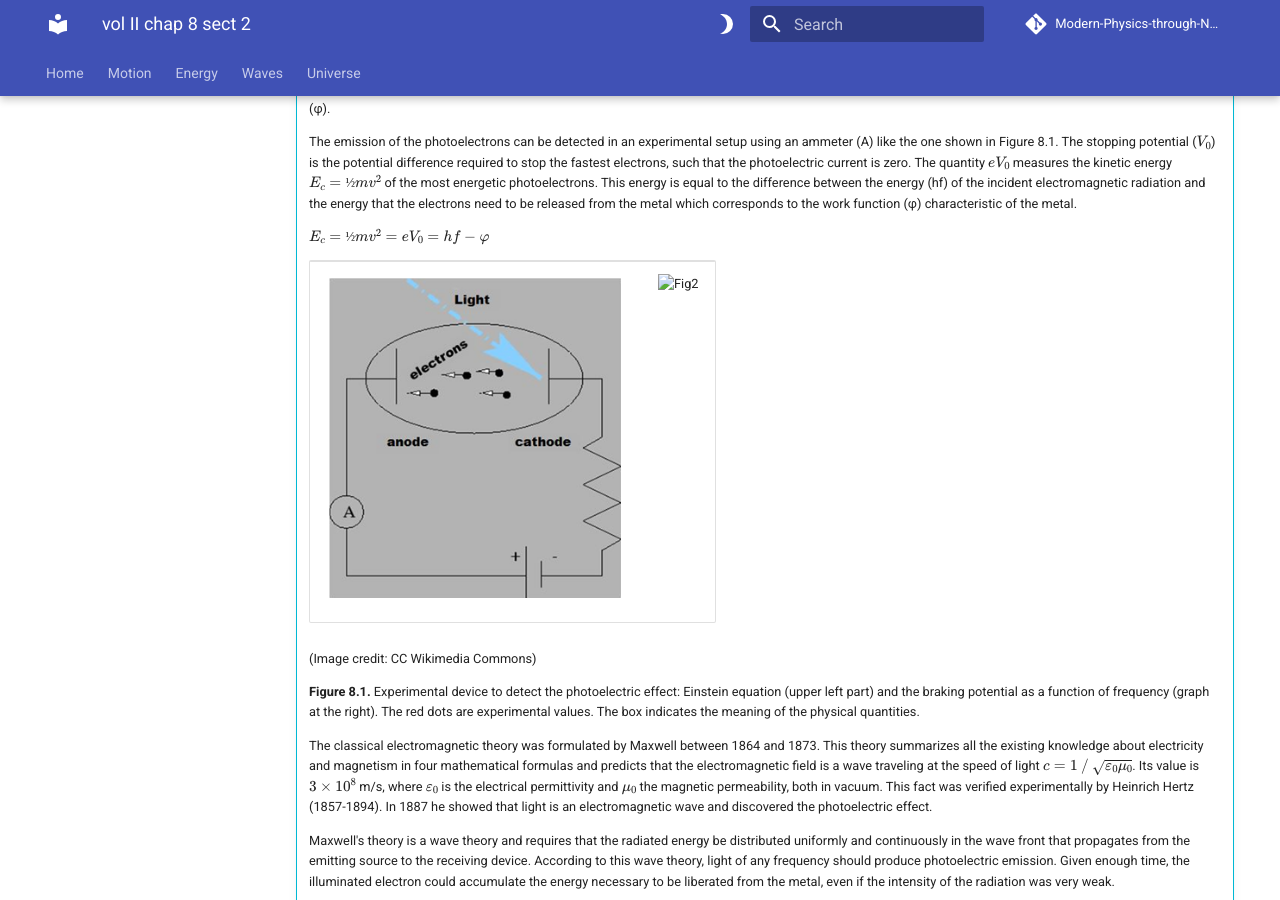
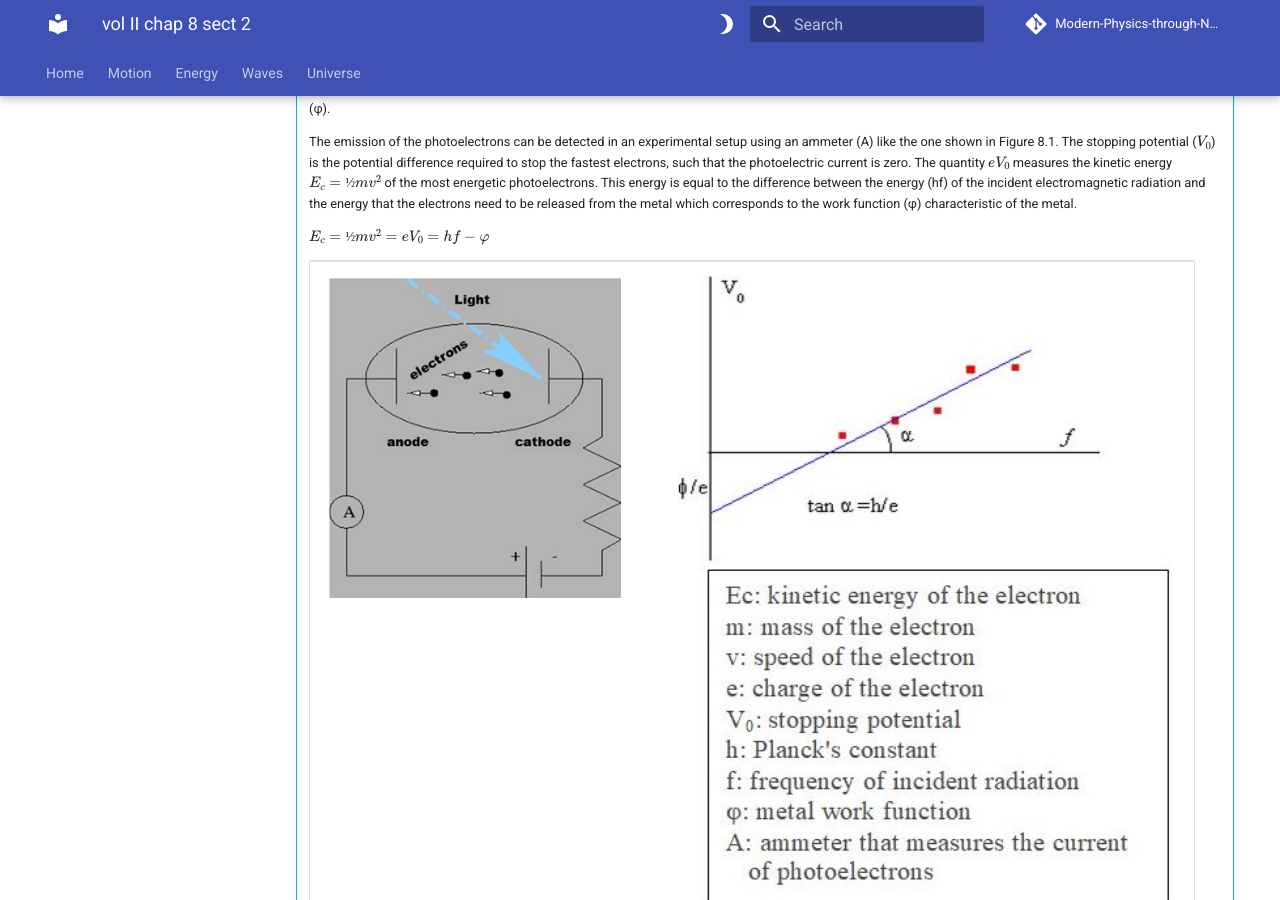
Before and after one commit to modphysnobel/modphysnobel.github.io, an MkDocs documentation site: the page built from docs/vol-II/vol-II-chap-8-sect-2.md, in a window 1280 px wide and 900 px high, scrolled down 1088 px. Built offline with MkDocs 1.6.1 and Material for MkDocs 9.7.7, drawn with Linux system fonts in a browser that asks for light colours; some web fonts are replaced; comment, search, counter and statistics services are not loaded.

Commit message:
Update vol-II-chap-8-sect-2.md

```diff
--- a/docs/vol-II/vol-II-chap-8-sect-2.md
+++ b/docs/vol-II/vol-II-chap-8-sect-2.md
@@ -41,7 +41,7 @@ Despite the existence of the first law of Thermodynamics establishing the conser
 			![Fig1](./figs/chap-8-sect-2-fig3.PNG){width="300"}
 		</td>
 		<td>
-			![Fig2](./figs/chap-8-sect-2-fig4.JPG){width="520"}
+			![Fig2](./figs/chap-8-sect-2-fig4.jpg){width="520"}
 		</td>
 	</tr>
 	</tbody>
```
